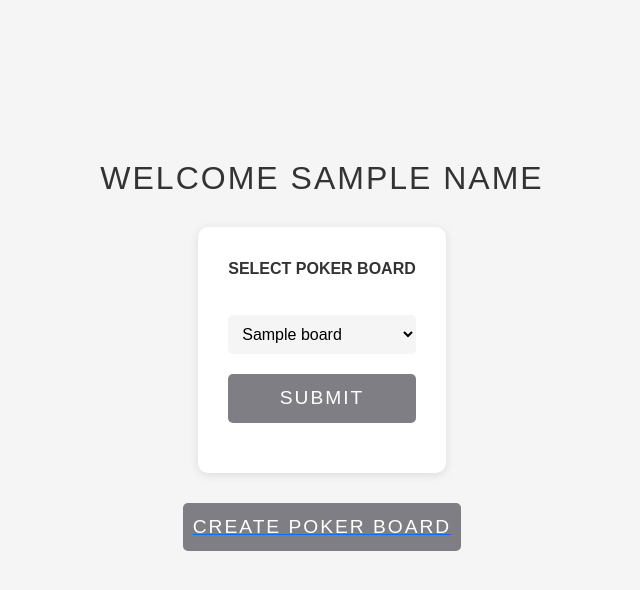
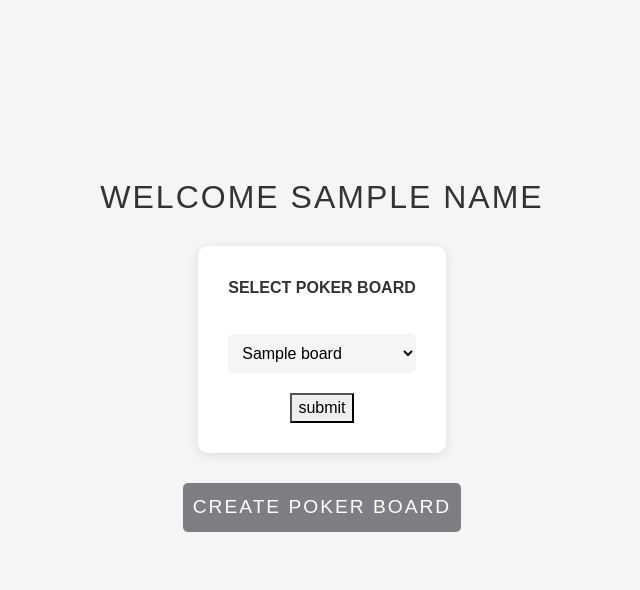
Before and after one commit to OZShubham/Poker_Estimation, a Flask app: template website/templates/scrum_master_landing.html in a window 1280 px wide. Shown: the part 60-650 px from the top of the page, without its empty margins (318-958 px from the left). Run offline with Flask 3, Linux system fonts and the light colour scheme; the template is opened without the code that fills it: most values are stand-ins (such as "Sample title", 1, 10 or a date in 2020).

Commit message:
modified the backend

```diff
--- a/website/templates/choose_jiraa_id.html
+++ b/website/templates/choose_jiraa_id.html
@@ -5,6 +5,7 @@
     <meta http-equiv="X-UA-Compatible" content="IE=edge">
     <meta name="viewport" content="width=device-width, initial-scale=1.0">
     <title>Poker Master Landing Page</title>
+
     <!-- Include Bootstrap CSS -->
     <link href="https://cdn.jsdelivr.net/npm/bootstrap@5.2.3/dist/css/bootstrap.min.css" rel="stylesheet" integrity="sha384-rbsA2VBKQhggwzxH7pPCaAqO46MgnOM80zW1RWuH61DGLwZJEdK2Kadq2F9CUG65" crossorigin="anonymous">
 </head>
--- a/website/templates/scrum_master_landing.html
+++ b/website/templates/scrum_master_landing.html
@@ -106,26 +106,31 @@ select:hover, select:focus {
   background-color: #eee;
 }
 
-button.GFG {
+.custom-button {
         display: block;
         width: 100%;
         padding: 10px;
         margin-bottom: 20px;
         border: none;
         border-radius: 5px;
-  background-color:#7f7e84;
+        background-color: #7f7e84;
         color: white;
         font-size: 1.2rem;
         text-transform: uppercase;
         letter-spacing: 2px;
         cursor: pointer;
-  transition: all 0.3s ease;
+        transition: background-color 0.3s ease;
+        text-decoration: none; /* Add this line to remove underline */
       }
 
-button.GFG:hover {
-  background-color:  #e2a363; ;
+      .custom-button:focus {
+        outline: none;
+        box-shadow: none;
       }
 
+      .custom-button:hover {
+        background-color: #e2a363;
+      }
 .right {
   text-align: right;
   margin-top: 30px;
@@ -214,10 +219,9 @@ button.GFG:hover {
     </form>
 
     <div class="right">
-      <a href="{{ url_for('views.create_poker_board') }}">
-        <button class="GFG">
+      <a href="{{ url_for('views.create_poker_board') }}" class="custom-button">
         <span>Create Poker Board</span>
-        </button>
-
+      </a>
+    </div>
   </body>
 </html>
--- a/website/views.py
+++ b/website/views.py
@@ -5,7 +5,7 @@ from google.cloud import datastore
 import json
 import datetime
 import hashlib
-
+from website import user_event
 import random
 import string
 from google.cloud import datastore
```
Also changed, not shown: website/auth.py (+7 -0 lines). Lines whose indentation alone changed are shown as unchanged.
